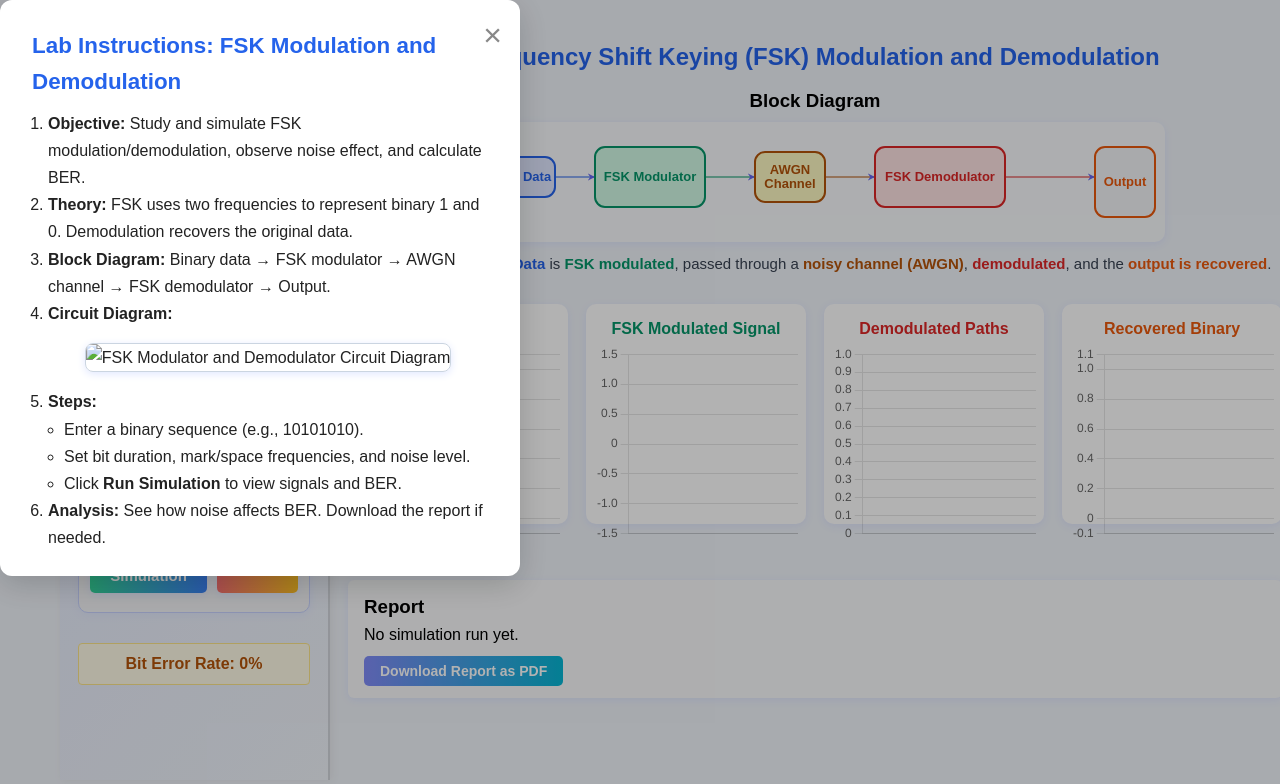
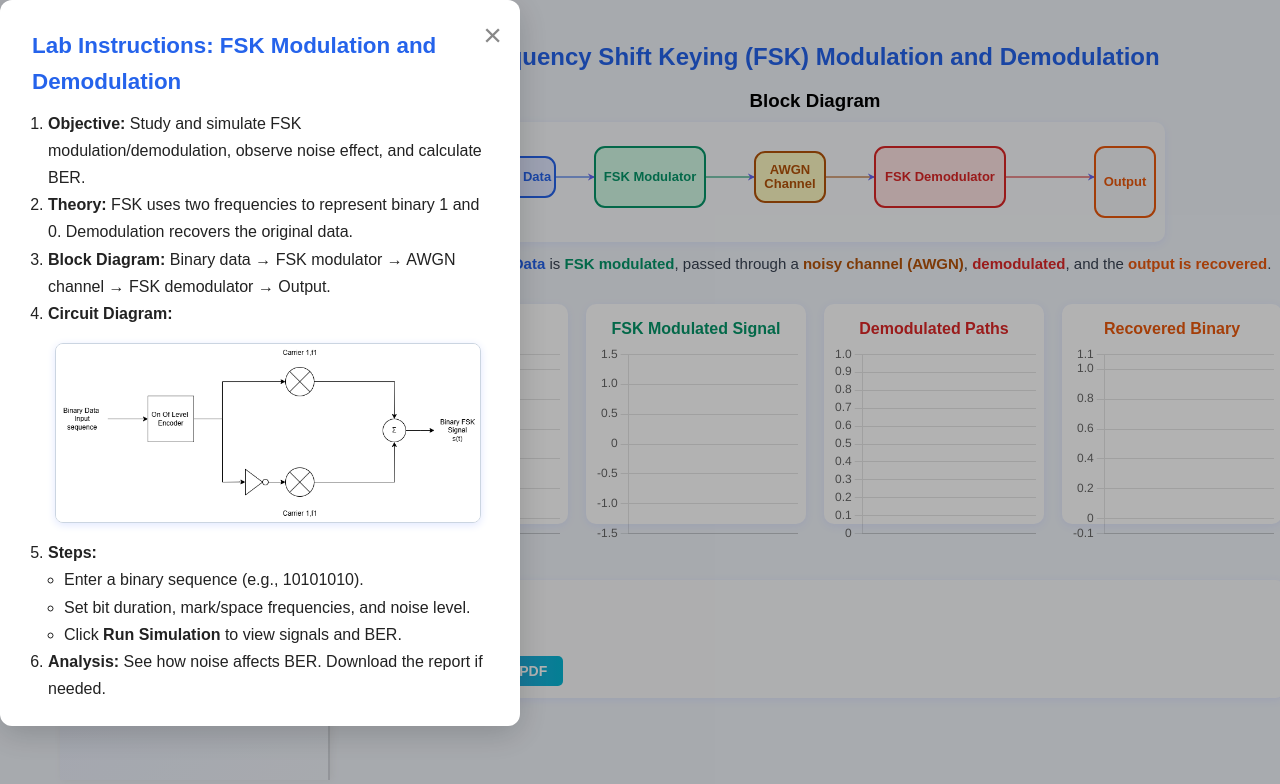
Before and after one commit to saurabh23-Eng/Solivagant1, a plain HTML site: page experiment/simulation/index.html in a window 1280 px wide. Both pictures are taken after a click on the button "Lab Instructions". Drawn offline with nearby package versions, Linux system fonts and the light colour scheme; files that its build step writes are made by us from their sources; files whose address does not match are found by name.

Commit message:
image addition

```diff
--- a/experiment/simulation/index.html
+++ b/experiment/simulation/index.html
@@ -180,7 +180,7 @@
           <li><b>Block Diagram:</b> Binary data → FSK modulator → AWGN channel → FSK demodulator → Output.</li>
           <li><b>Circuit Diagram:</b><br>
             <div style="display:flex;justify-content:center;margin:16px 0;">
-              <img src="Untitled Diagram.drawio.png" alt="FSK Modulator and Demodulator Circuit Diagram" style="max-width:100%;height:auto;border-radius:8px;box-shadow:0 2px 8px #e0e7ff;border:1px solid #cbd5e1;max-height:180px;">
+              <img src="images/Untitled Diagram.drawio.png" alt="FSK Modulator and Demodulator Circuit Diagram" style="max-width:100%;height:auto;border-radius:8px;box-shadow:0 2px 8px #e0e7ff;border:1px solid #cbd5e1;max-height:180px;">
             </div>
             <div style="color:#555;font-size:0.98em;text-align:center;margin-bottom:8px;"></div>
           </li>
```
